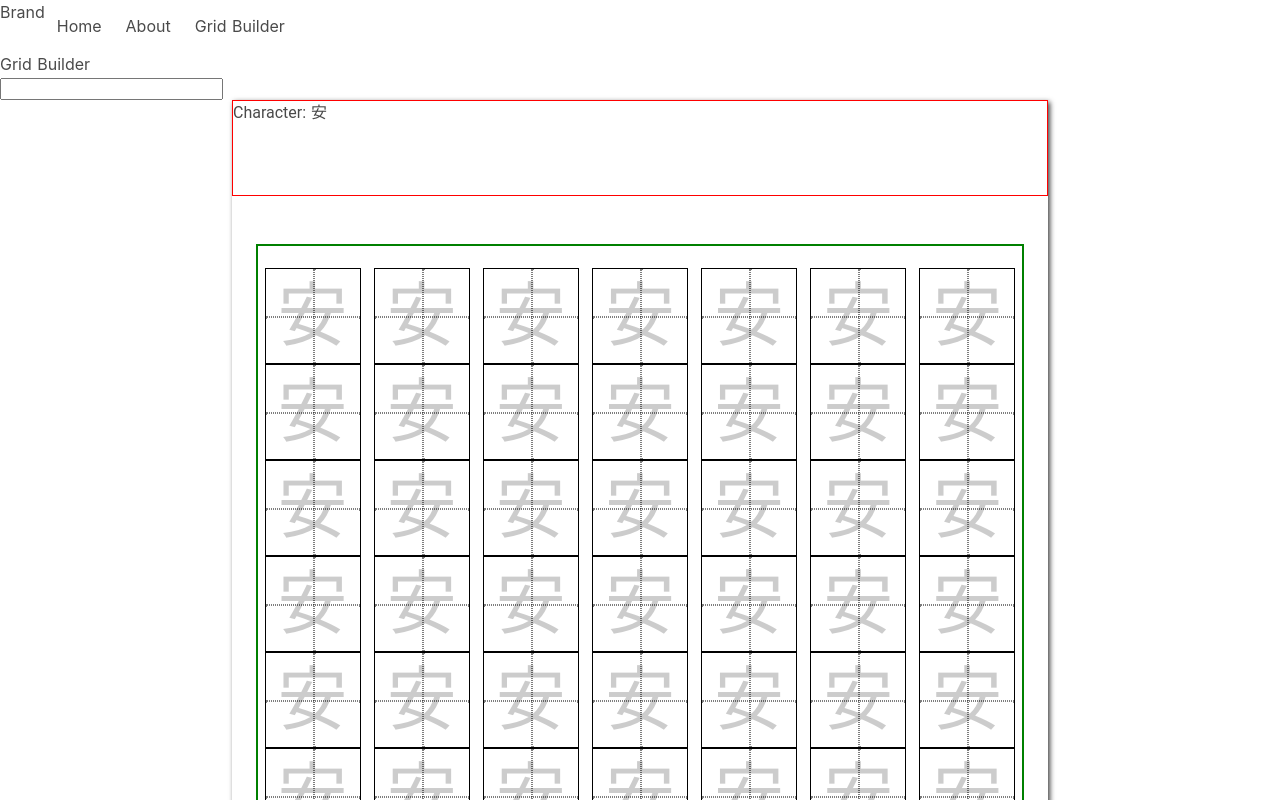
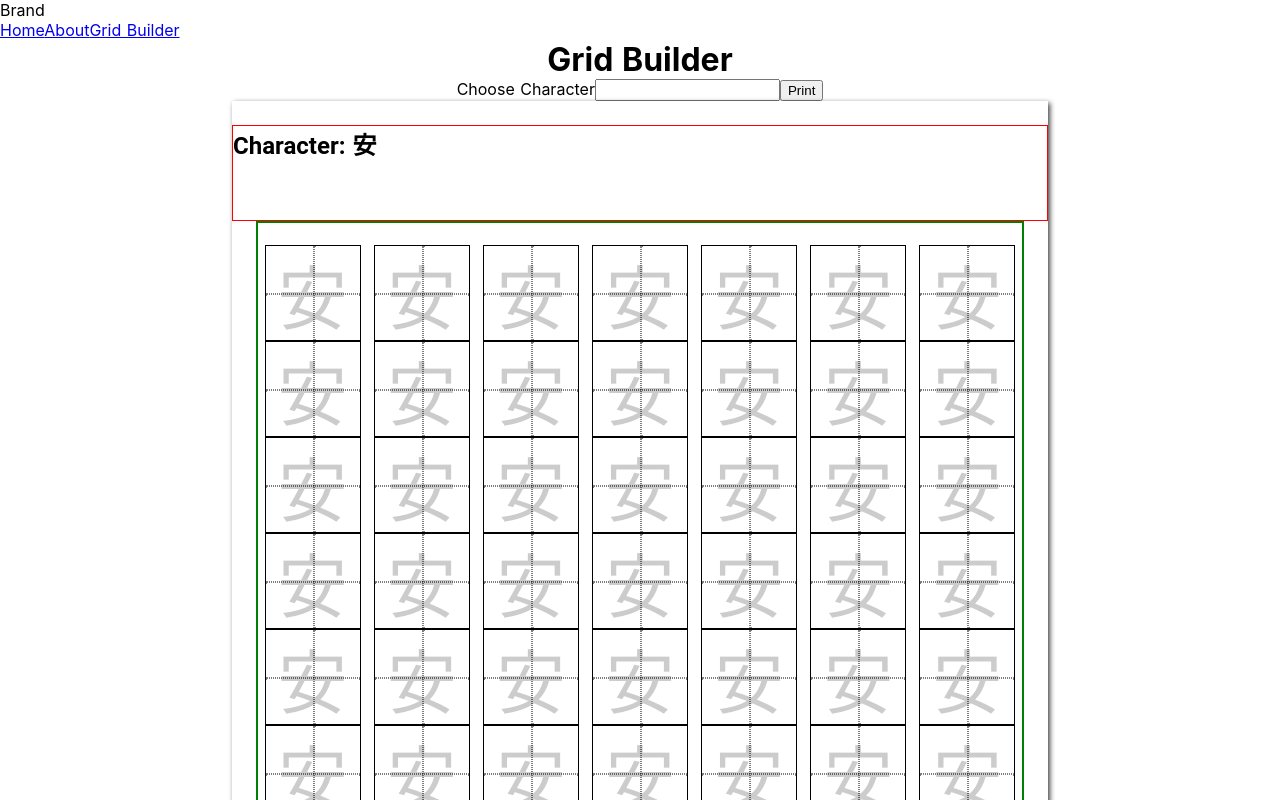
Before and after one commit to IMAHiji/hanzi-grids, a Nuxt app: page /GridBuilder in a window 1280 px wide. Shown: the top 800 px of the page. Built offline with nearby package versions, Linux system fonts and the light colour scheme.

Commit message:
Some cleanup

```diff
--- a/nuxt.config.js
+++ b/nuxt.config.js
@@ -13,9 +13,6 @@ module.exports = {
       { rel: 'icon', type: 'image/x-icon', href: '/favicon.ico' }
     ]
   },
-  css: [
-    'bulma/css/bulma.css'
-  ],
   /*
   ** Customize the progress bar color
   */
--- a/pages/GridBuilder.vue
+++ b/pages/GridBuilder.vue
@@ -1,10 +1,18 @@
 <template>
   <div class="grid-builder-container">
     <h1>Grid Builder</h1>
-    <input
-      type="text"
-      :maxlength="maxInput"
-      @change="updateActiveCharacter">
+    <div class="grid-options">
+      <label for="character-input">Choose Character</label>
+      <input
+        name="character-input"
+        type="text"
+        :maxlength="maxInput"
+        @input="updateActiveCharacter">
+      <nuxt-link to="/PrintGrid">
+        <button>Print</button>
+      </nuxt-link>
+    </div>
+
     <div class="page-preview">
       <div class="header-preview">
         <h2>Character: {{ activeCharacter }}</h2>
@@ -47,9 +55,7 @@ export default {
 };
 </script>
 <style>
-
 .page-preview{
-
   height:11in;
   width:8.5in;
   margin:0 auto;
@@ -57,7 +63,7 @@ export default {
   font-family: Roboto, "Helvetica Neue", Arial, sans-serif; /* 1 */
   display: flex;
   flex-direction: column;
-  justify-content: space-between;
+  justify-content: center;
 }
 .header-preview{
   border: 1px solid red;
@@ -75,4 +81,15 @@ export default {
   justify-content: center;
   flex-wrap: wrap;
 }
+.grid-options{
+  display: flex;
+  justify-content: center;
+}
+.grid-builder-container{
+  display:flex;
+  flex-direction:column;
+  justify-content: center;
+  align-content: center;
+  align-items: center;
+}
 </style>
--- a/pages/PrintGrid.vue
+++ b/pages/PrintGrid.vue
@@ -43,7 +43,6 @@ export default {
   width:8.5in;
 }
 .grid-container{
-
   border: 1px solid black;
   width:8.5in;
   height: 10in;
--- a/plugins/gridCalc.js
+++ b/plugins/gridCalc.js
@@ -1,12 +1,7 @@
 const calculateNumberOfGridElements = (height, width, elementSize)=> {
   let area = height*width;
-  let countHorizontal = Math.floor(width/elementSize)
-  console.log('countHorizontal ', countHorizontal)
-  let countVertical = Math.floor(height/elementSize)
-  console.log('countvertical ', countVertical)
-  return (countHorizontal * countVertical)
+  let countHorizontal = Math.floor(width/elementSize);
+  let countVertical = Math.floor(height/elementSize);
+  return (countHorizontal * countVertical);
 }
-
-
-
 export default calculateNumberOfGridElements;
```
